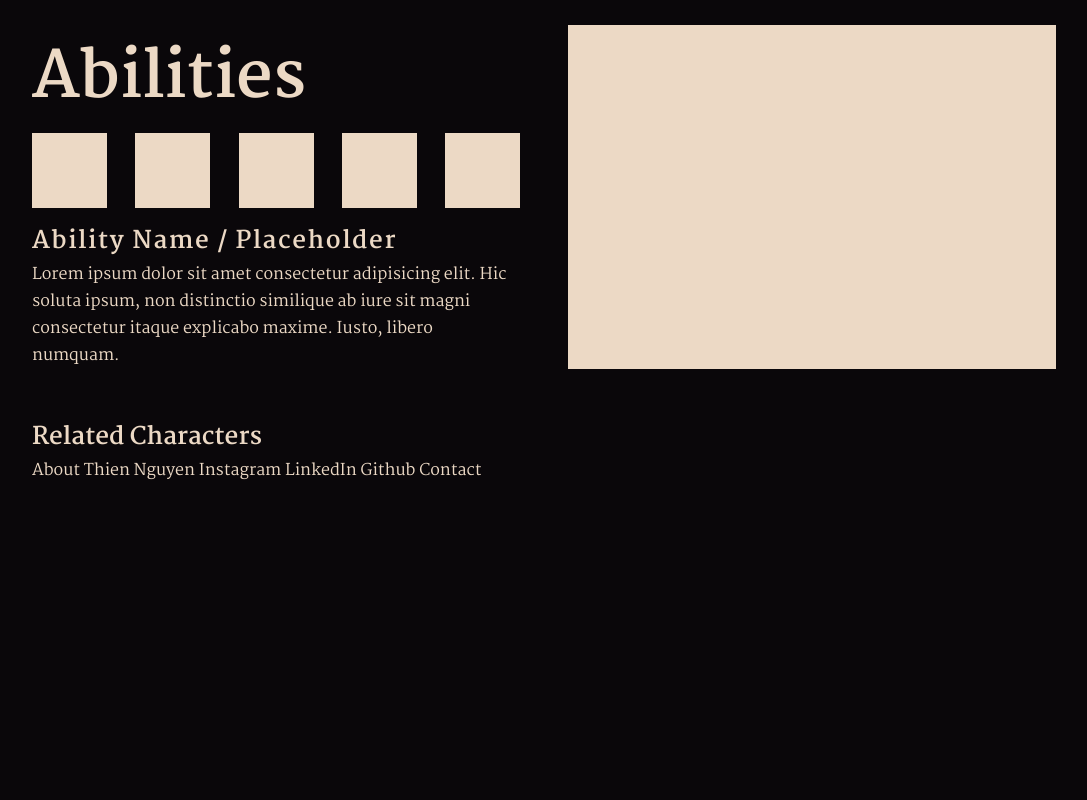
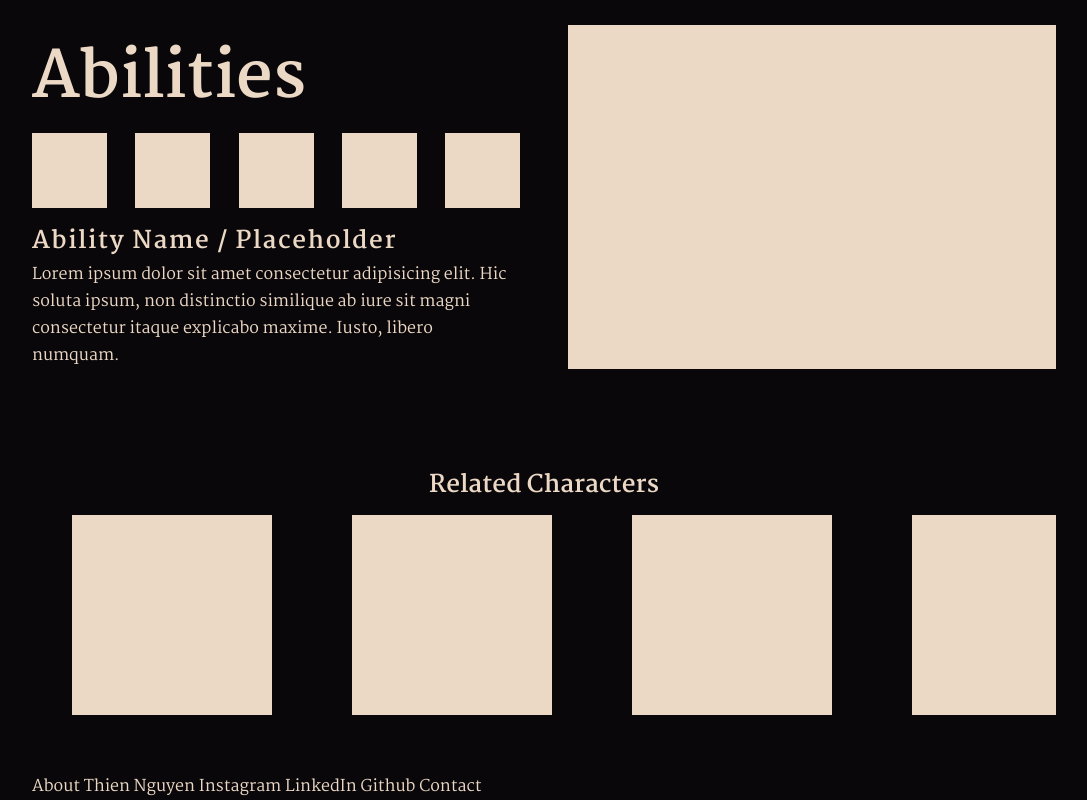
Before and after one commit to neitt0/Kayn-Promo, a plain HTML site: page index.html in a window 1280 px wide. Shown: the part 1874-2674 px from the top of the page, without its empty margins (96-1183 px from the left). Before the commit the page ends 2358 px from the top, so only its background shows below. Drawn offline with Linux system fonts and the light colour scheme.

Commit message:
related characters section completed

```diff
--- a/index.html
+++ b/index.html
@@ -58,13 +58,16 @@
 
     <section id="relatedCharacters">
       <h2>Related Characters</h2>
-      <div class="characterSet">
+      <div class="charactersContainer">
+        <div class="characters">
           <div></div>
           <div></div>
           <div></div>
           <div></div>
           <div></div>
           <div></div>
+          <div></div>
+        </div>
       </div>
     </section>
 
--- a/style.css
+++ b/style.css
@@ -93,3 +93,33 @@ body::-webkit-scrollbar {
  aspect-ratio: 19/6;
  background-color: #ecd9c5;
 }
+
+#relatedCharacters {
+  padding: 3rem 0;
+  display: flex;
+  flex-direction: column;
+  align-items: center;
+}
+
+.charactersContainer {
+  width: 100%;
+}
+
+.characters {
+  display: flex;
+  width: auto;
+  flex-wrap: nowrap;
+  overflow-x: scroll;
+  overflow-y: hidden;
+}
+
+.characters::-webkit-scrollbar {
+  display: none;
+}
+
+.characters > * {
+  min-width: 200px;
+  height: 200px;
+  background-color: #ecd9c5;
+  margin: 10px 40px;
+}
```
Lines whose indentation alone changed are shown as unchanged.
